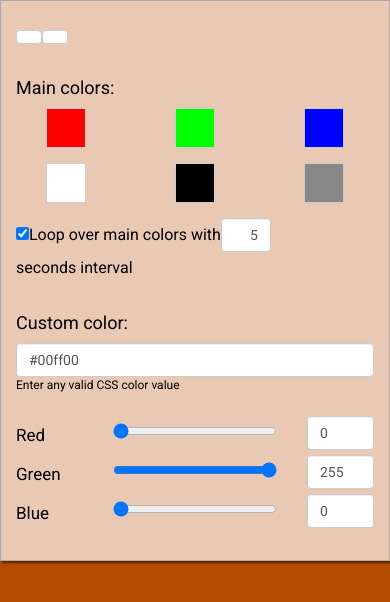
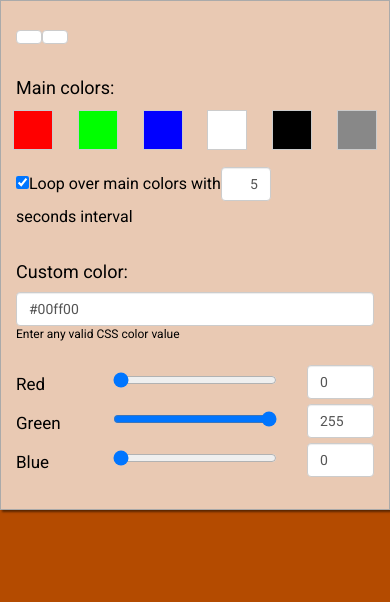
Before and after one commit to ralozkolya/screen-check, an Angular app: page / in a window 390 px wide. Shown: the top 602 px of the page. Built offline with nearby package versions, Linux system fonts and the light colour scheme; some icons are missing.

Commit message:
Single row for color buttons on mobile

```diff
--- a/src/app/components/picker/picker.component.css
+++ b/src/app/components/picker/picker.component.css
@@ -77,3 +77,9 @@ label {
     transform: translateX(-120%);
   }
 }
+
+@media (max-width: 767px) {
+  .col-xs-2 {
+    padding: 2px;
+  }
+}
--- a/src/app/components/picker/picker.component.html
+++ b/src/app/components/picker/picker.component.html
@@ -16,7 +16,7 @@
     <br>
     <h4>Main colors:</h4>
     <div class="row">
-      <div *ngFor="let color of mainColors" class="col-xs-4 col-sm-2 text-center">
+      <div *ngFor="let color of mainColors" class="col-xs-2 text-center">
         <button class="color-button" [style.backgroundColor]="color" (click)="changeColor(color)"></button>
       </div>
     </div>
```
